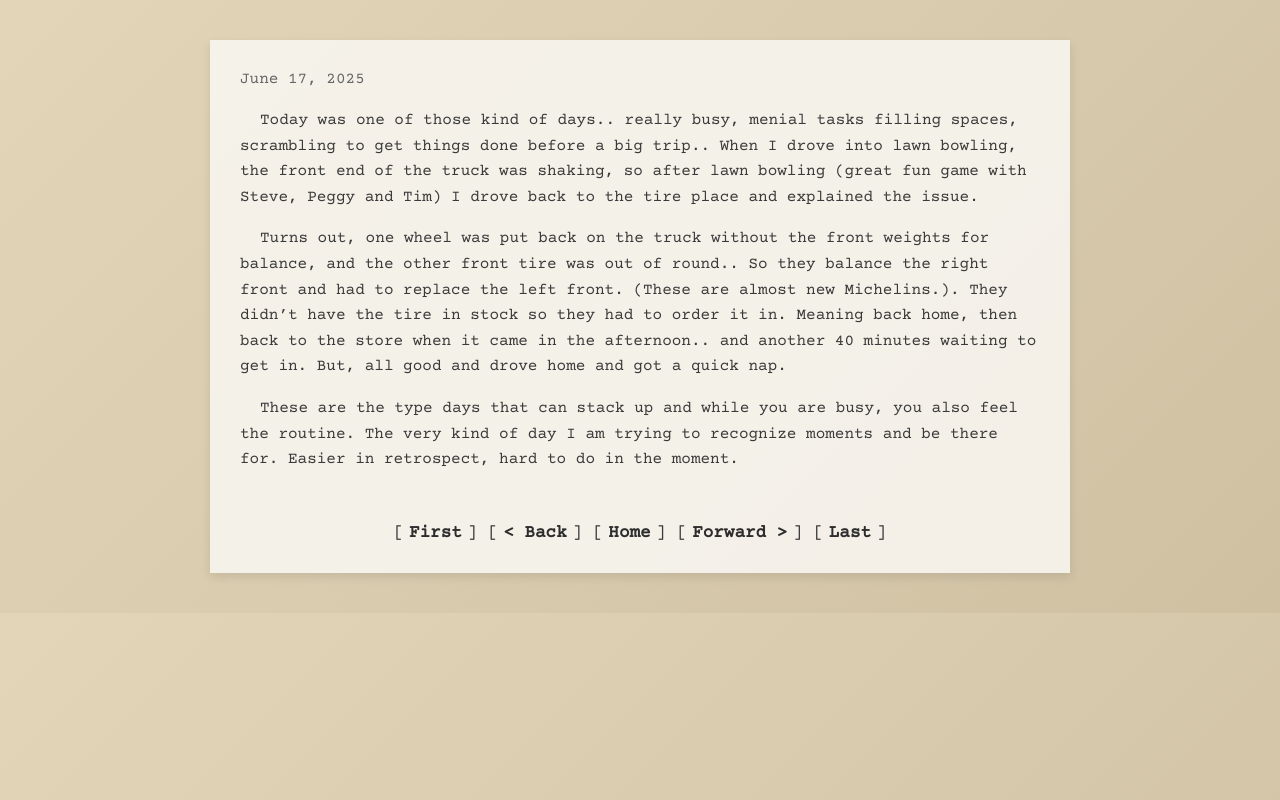
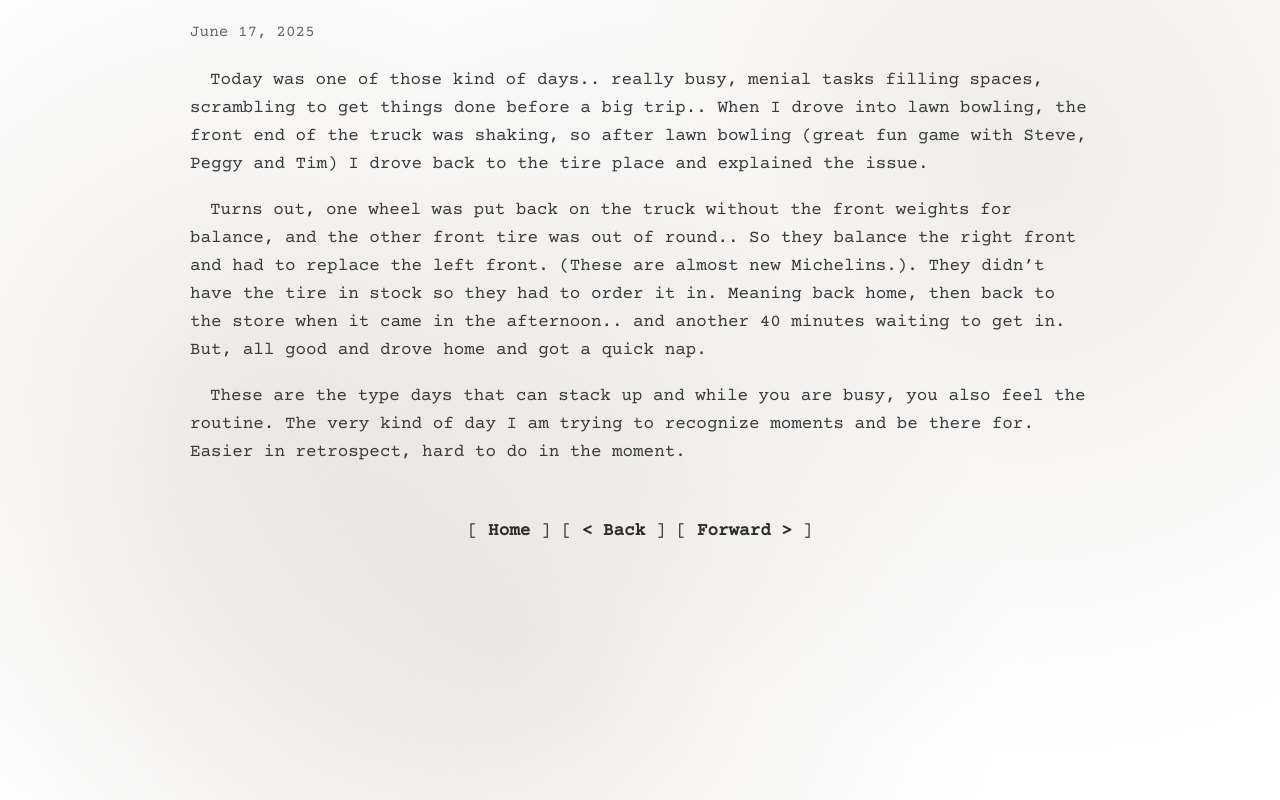
Before and after one commit to noroadmap/noroadmap, a plain HTML site: page entries/entry-0006.html in a window 1280 px wide. Drawn offline with nearby package versions, Linux system fonts and the light colour scheme.

Commit message:
Add files via upload

```diff
--- a/entries/entry-0006.html
+++ b/entries/entry-0006.html
@@ -2,24 +2,27 @@
 <!DOCTYPE html>
 <html lang="en">
 <head>
-  <meta charset="UTF-8">
-  <meta name="viewport" content="width=device-width, initial-scale=1.0">
+  <meta charset="UTF-8" />
+  <meta name="viewport" content="width=device-width, initial-scale=1.0" />
   <title>Entry from June 17, 2025</title>
-  <link href="https://fonts.googleapis.com/css2?family=Courier+Prime&family=Patrick+Hand&display=swap" rel="stylesheet">
+  <link href="https://fonts.googleapis.com/css2?family=Courier+Prime&family=Patrick+Hand&display=swap" rel="stylesheet" />
   <style>
     body {
       font-family: 'Courier Prime', monospace;
       background: linear-gradient(135deg, #e3d6b8 0%, #cfc0a2 100%);
+      background-image:
+        radial-gradient(circle at 20% 50%, rgba(120, 105, 90, 0.12) 0%, transparent 50%),
+        radial-gradient(circle at 80% 20%, rgba(120, 105, 90, 0.12) 0%, transparent 50%),
+        radial-gradient(circle at 40% 80%, rgba(120, 105, 90, 0.12) 0%, transparent 50%);
+      min-height: 100vh;
       margin: 0;
-      padding: 0;
       color: #3a3a3a;
+      line-height: 1.6;
     }
     .container {
-      max-width: 800px;
-      margin: 40px auto;
-      padding: 30px;
-      background: rgba(248, 246, 240, 0.9);
-      box-shadow: 0 4px 10px rgba(0,0,0,0.1);
+      max-width: 900px;
+      margin: 0 auto;
+      padding: 20px;
     }
     .date {
       font-size: 1em;
@@ -29,7 +32,7 @@
     .entry-body p {
       margin-bottom: 1em;
       text-indent: 20px;
-      line-height: 1.6;
+      font-size: 1.1em;
     }
     .nav {
       text-align: center;
@@ -37,7 +40,7 @@
       font-size: 1.1em;
     }
     .nav a {
-      margin: 0 5px;
+      margin: 0 10px;
       text-decoration: none;
       color: #2d2d2d;
       font-weight: bold;
@@ -56,11 +59,9 @@
       <p>These are the type days that can stack up and while you are busy, you also feel the routine.  The very kind of day I am trying to recognize moments and be there for.  Easier in retrospect, hard to do in the moment.</p>
     </div>
     <div class="nav">
-      [<a href="entry-0001.html">First</a>]
+      [<a href="../index.html">Home</a>]
       [<a href="entry-0005.html">&lt; Back</a>]
-      [<a href="index.html">Home</a>]
-      [<a href="#">Forward &gt;</a>]
-      [<a href="#">Last</a>]
+      [<a href="entry-0007.html">Forward &gt;</a>]
     </div>
   </div>
 </body>
```
